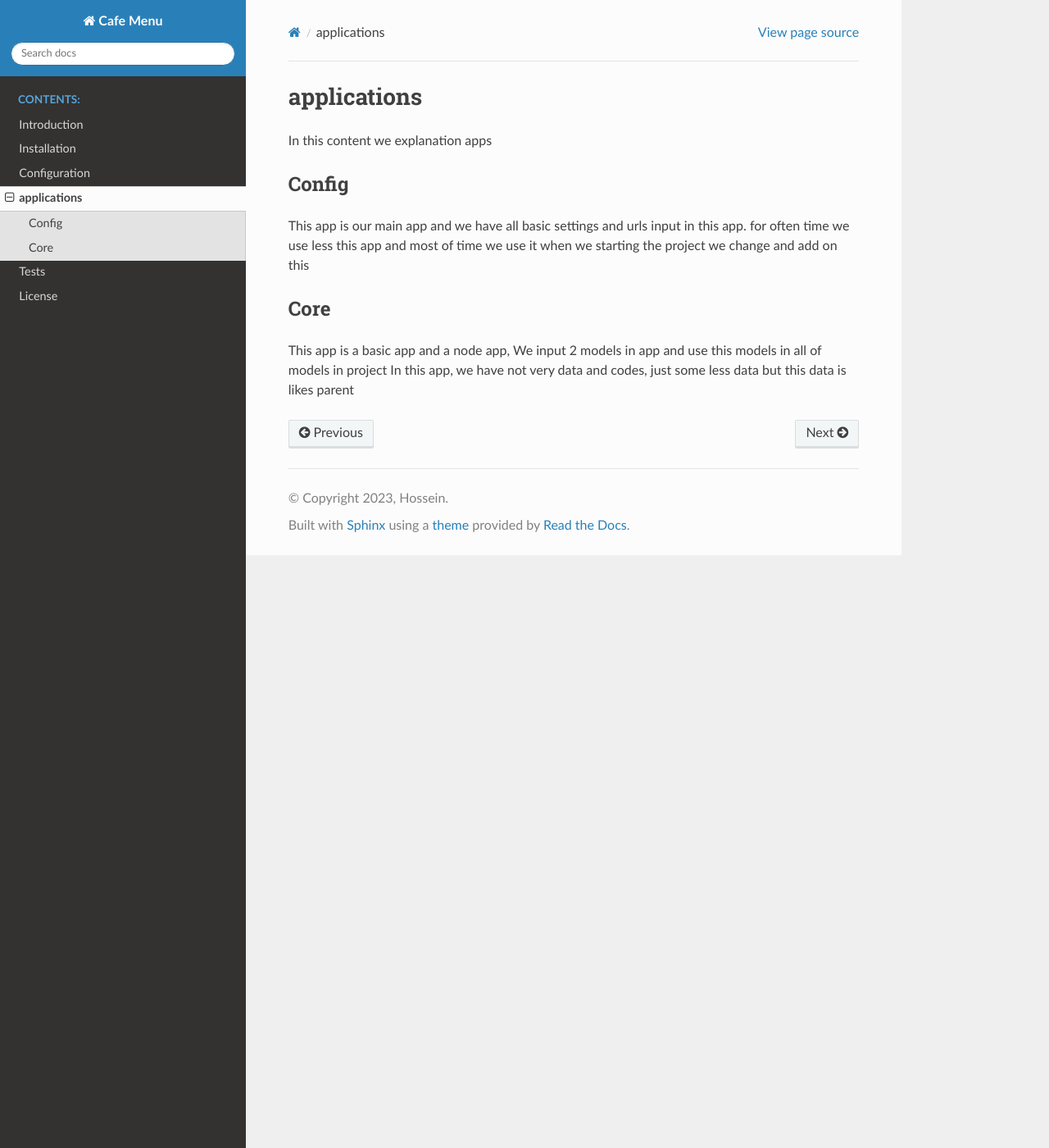
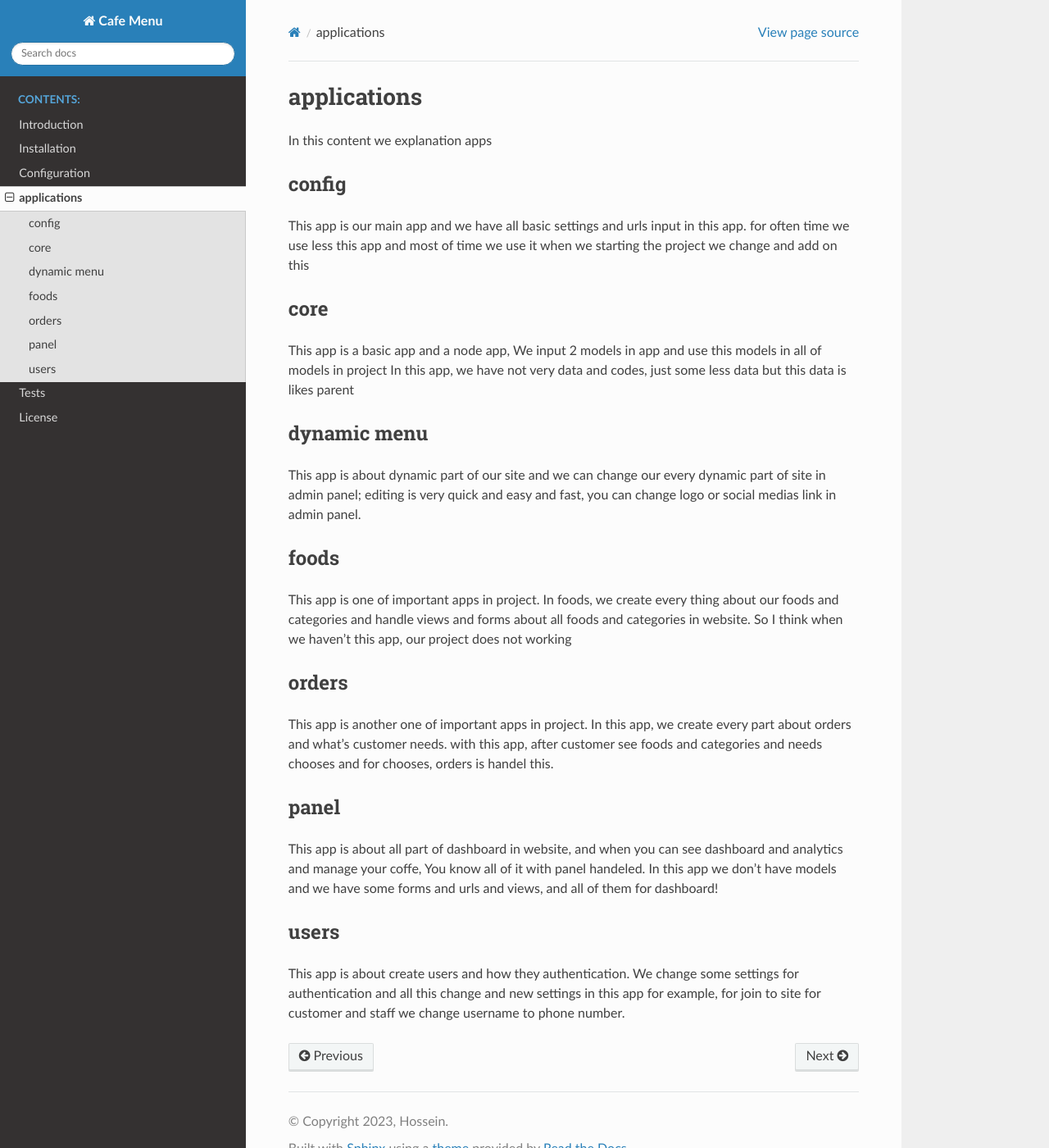
Before and after one commit to Ramin-RX7/CafeMenu, a Sphinx documentation site: the page built from docs/applications.rst, in a window 1280 px wide and 1400 px high. Shown: the whole window at 82% size. Built offline with Sphinx 7.4.7 and the Read the Docs theme 2.0.0, drawn with Linux system fonts in a browser that asks for light colours.

Commit message:
chor: finished applications

```diff
--- a/docs/applications.rst
+++ b/docs/applications.rst
@@ -3,15 +3,54 @@ applications
 
 In this content we explanation apps
 
-Config
+config
 ------
 
 This app is our main app and we have all basic settings and urls input in this app.
 for often time we use less this app and most of time we use it when we starting the project we change and add on this
 
 
-Core
+core
 ----
 
 This app is a basic app and a node app, We input 2 models in app and use this models in all of models in project
 In this app, we have not very data and codes, just some less data but this data is likes parent
+
+
+dynamic menu
+------------
+
+This app is about dynamic part of our site and we can change our every dynamic part of site in admin panel;
+editing is very quick and easy and fast, you can change logo or social medias link in admin panel.
+
+
+foods
+-----
+
+This app is one of important apps in project.
+In foods, we create every thing about our foods and categories and handle views and forms about all foods and
+categories in website. So I think when we haven't this app, our project does not working
+
+
+orders
+------
+
+This app is another one of important apps in project.
+In this app, we create every part about orders and what's customer needs.
+with this app, after customer see foods and categories and needs chooses and for chooses, orders is handel this.
+
+
+panel
+-----
+
+This app is about all part of dashboard in website, and when you can see dashboard and analytics and manage your
+coffe, You know all of it with panel handeled. In this app we don't have models and we have some forms and urls
+and views, and all of them for dashboard!
+
+
+users
+-----
+
+This app is about create users and how they authentication.
+We change some settings for authentication and all this change and new settings in this app
+for example, for join to site for customer and staff we change username to phone number.
```
